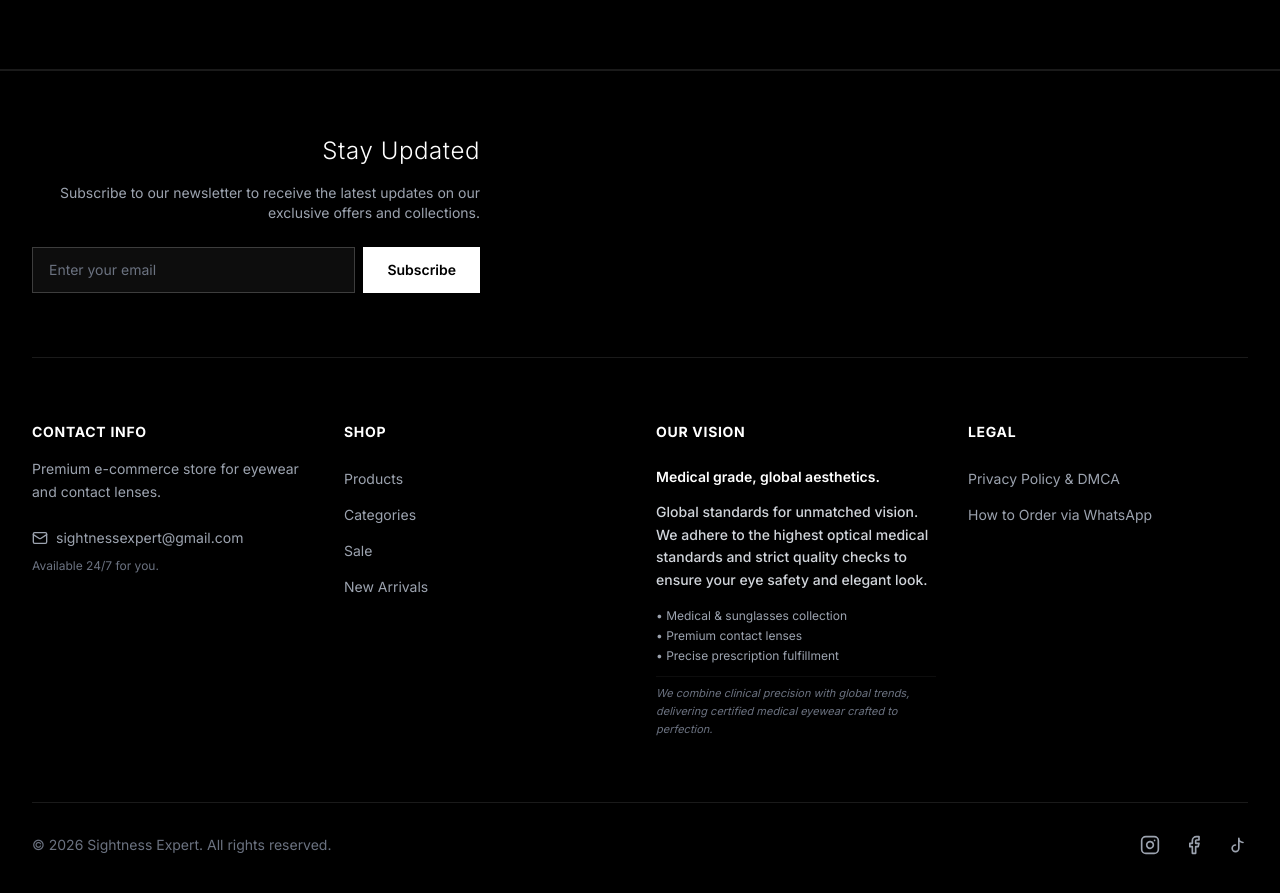
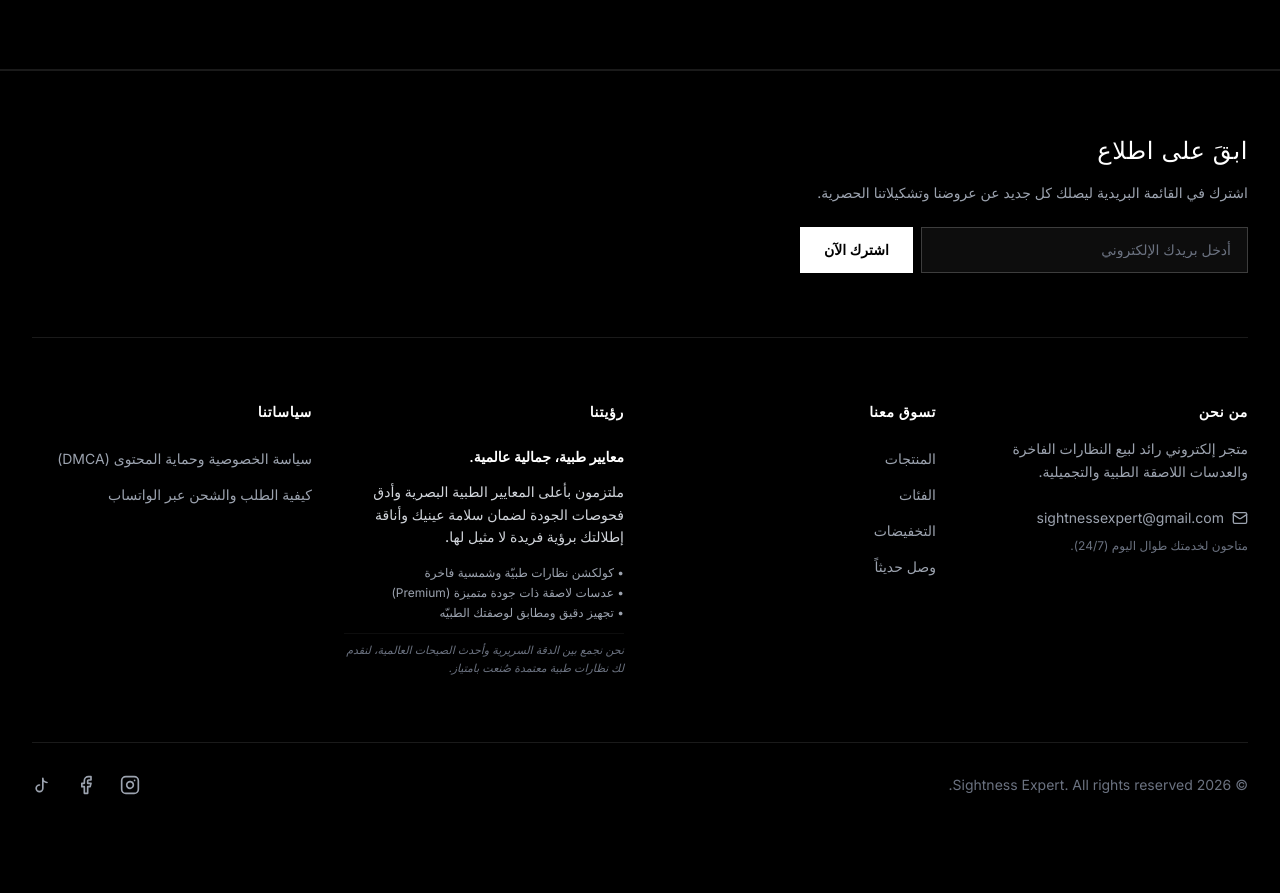
Before and after one commit to husseinabd1/sightnessexpert, a Next.js app: page / in a window 1280 px wide. Shown: the part 1660-2553 px from the top of the page. After the commit the page ends 2519 px from the top, so only its background shows below. Built offline with nearby package versions, Linux system fonts and the light colour scheme; no server answers; a web font is replaced by a local one.

Commit message:
Update Footer.tsx

```diff
--- a/src/components/Footer.tsx
+++ b/src/components/Footer.tsx
@@ -4,6 +4,7 @@ import Link from 'next/link';
 import { motion, AnimatePresence } from 'framer-motion';
 import { Instagram, Facebook, Mail, X, MessageCircle, ShoppingBag, Camera, Send, CheckCircle } from 'lucide-react';
 import { useState } from 'react';
+import { useLanguage } from './LanguageContext';
 
 const TiktokIcon = ({ size = 20 }: { size?: number }) => (
   <svg width={size} height={size} viewBox="0 0 24 24" fill="none" stroke="currentColor" strokeWidth="2" strokeLinecap="round" strokeLinejoin="round">
@@ -12,109 +13,158 @@ const TiktokIcon = ({ size = 20 }: { size?: number }) => (
 );
 
 export const Footer = () => {
+  const { language, isRtl } = useLanguage();
   const [isWhatsappModalOpen, setIsWhatsappModalOpen] = useState(false);
-  const whatsappNumber = "+9647700000000"; // 💡 Put your full WhatsApp number here with country code
+  const whatsappNumber = "+9647700000000";
 
-  const links = {
-    shop: [
-      { label: 'Products', href: '/shop' },
-      { label: 'Categories', href: '/categories' },
-      { label: 'Sale', href: '/shop?filter=sale' },
-      { label: 'New Arrivals', href: '/shop?sort=newest' },
-    ],
-    legal: [
-      { label: 'Privacy Policy & DMCA', href: '/privacy' },
-      { label: 'How to Order via WhatsApp', onClick: () => setIsWhatsappModalOpen(true) },
-    ],
-    social: [
-      { icon: Instagram, href: 'https://www.instagram.com/sightness_expert/', label: 'Instagram' },
-      { icon: Facebook, href: 'https://www.facebook.com/sightnessexpert', label: 'Facebook' },
-      { icon: TiktokIcon, href: 'https://www.tiktok.com/@sightness_expert', label: 'TikTok' },
-    ],
+  // النصوص باللغتين
+  const content = {
+    en: {
+      newsletterTitle: 'Stay Updated',
+      newsletterDesc: 'Subscribe to our newsletter to receive the latest updates on our exclusive offers and collections.',
+      emailPlaceholder: 'Enter your email',
+      subscribeBtn: 'Subscribe',
+      aboutTitle: 'About Us',
+      aboutDesc: 'Premium e-commerce store for luxury eyewear and professional contact lenses.',
+      hours: 'Available 24/7 for you.',
+      shopTitle: 'Shop',
+      visionTitle: 'Our Vision',
+      visionSub: 'Medical grade, global aesthetics.',
+      visionDesc: 'Global standards for unmatched vision. We adhere to the highest optical medical standards and strict quality checks to ensure your eye safety and elegant look.',
+      visionBullet1: '• Medical & sunglasses collection',
+      visionBullet2: '• Premium contact lenses',
+      visionBullet3: '• Precise prescription fulfillment',
+      visionFooter: 'We combine clinical precision with global trends, delivering certified medical eyewear crafted to perfection.',
+      legalTitle: 'Legal Policies',
+      privacyLink: 'Privacy Policy & DMCA',
+      whatsappLink: 'How to Order via WhatsApp',
+      modalTitle: 'WhatsApp Order & Shipping',
+      modalSub: 'Fast and automated process for your optical orders.',
+      step1Title: '1. Product Screenshot',
+      step1Desc: 'Take a screenshot of the glasses or lenses you chose from our store.',
+      step2Title: '2. Attach Prescription',
+      step2Desc: 'If ordering prescription glasses, attach a clear photo of your eye exam report.',
+      step3Title: '3. Submit to Chat',
+      step3Desc: 'Click the button below to be redirected to our live chat to provide your details.',
+      step4Title: '4. Fast Shipping',
+      step4Desc: 'Your order will be precisely prepared in our lab, then handed over to the carrier.',
+      modalBtn: 'Proceed to Order'
+    },
+    ar: {
+      newsletterTitle: 'ابقَ على اطلاع',
+      newsletterDesc: 'اشترك في القائمة البريدية ليصلك كل جديد عن عروضنا وتشكيلاتنا الحصرية.',
+      emailPlaceholder: 'أدخل بريدك الإلكتروني',
+      subscribeBtn: 'اشترك الآن',
+      aboutTitle: 'من نحن',
+      aboutDesc: 'متجر إلكتروني رائد لبيع النظارات الفاخرة والعدسات اللاصقة الطبية والتجميلية.',
+      hours: 'متاحون لخدمتك طوال اليوم (24/7).',
+      shopTitle: 'تسوق معنا',
+      visionTitle: 'رؤيتنا',
+      visionSub: 'معايير طبية، جمالية عالمية.',
+      visionDesc: 'ملتزمون بأعلى المعايير الطبية البصرية وأدق فحوصات الجودة لضمان سلامة عينيك وأناقة إطلالتك برؤية فريدة لا مثيل لها.',
+      visionBullet1: '• كولكشن نظارات طبيّة وشمسية فاخرة',
+      visionBullet2: '• عدسات لاصقة ذات جودة متميزة (Premium)',
+      visionBullet3: '• تجهيز دقيق ومطابق لوصفتك الطبيّه',
+      visionFooter: 'نحن نجمع بين الدقة السريرية وأحدث الصيحات العالمية، لنقدم لك نظارات طبية معتمدة صُنعت بامتياز.',
+      legalTitle: 'سياساتنا',
+      privacyLink: 'سياسة الخصوصية وحماية المحتوى (DMCA)',
+      whatsappLink: 'كيفية الطلب والشحن عبر الواتساب',
+      modalTitle: 'سياسة الشحن والطلب عبر الواتساب',
+      modalSub: 'آلية مؤتمتة وسريعة لمعالجة وتجهيز طلبك الطبي.',
+      step1Title: '1. لقطة شاشة للمنتج',
+      step1Desc: 'خذ لقطة شاشة (Screenshot) للنظارة أو العدسة التي اخترتها من المتجر.',
+      step2Title: '2. إرفاق الوصفة الطبية',
+      step2Desc: 'إذا كان طلبك نظارة طبية، أرفق صورة واضحة لتقرير فحص النظر الخاص بك.',
+      step3Title: '3. نقل الطلب للمختص',
+      step3Desc: 'عند ضغطك على الزر بالأسفل، سيتم توجيهك فوراً للمحادثة المباشرة لتزويدنا بتفاصيلك.',
+      step4Title: '4. الشحن والتسليم الفوري',
+      step4Desc: 'يتم فحص وتجهيز طلبك مخبرياً بدقة عالية، ثم يسلم لشركة الشحن ليصلك لباب البيت.',
+      modalBtn: 'الانتقال للطلب والشحن المباشر'
+    }
   };
+
+  const t = content[language];
+
+  const shopLinks = [
+    { label: isRtl ? 'المنتجات' : 'Products', href: '/shop' },
+    { label: isRtl ? 'الفئات' : 'Categories', href: '/categories' },
+    { label: isRtl ? 'التخفيضات' : 'Sale', href: '/shop?filter=sale' },
+    { label: isRtl ? 'وصل حديثاً' : 'New Arrivals', href: '/shop?sort=newest' },
+  ];
 
   return (
     <>
-      <footer className="bg-black border-t border-white/10 text-white" dir="ltr">
+      <footer className="bg-black border-t border-white/10 text-white">
         <div className="max-w-7xl mx-auto px-4 sm:px-6 lg:px-8 py-16">
 
           {/* Newsletter */}
           <div className="mb-16 pb-16 border-b border-white/10">
             <div className="max-w-md">
-              <h3 className="text-2xl font-light mb-4 tracking-wide">Stay Updated</h3>
-              <p className="text-gray-400 text-sm mb-6">Subscribe to our newsletter to receive the latest updates on our exclusive offers and collections.</p>
+              <h3 className="text-2xl font-light mb-4 tracking-wide">{t.newsletterTitle}</h3>
+              <p className="text-gray-400 text-sm mb-6">{t.newsletterDesc}</p>
               <form className="flex gap-2" onSubmit={(e) => e.preventDefault()}>
-                <input type="email" placeholder="Enter your email" className="flex-1 bg-white/5 border border-white/20 px-4 py-3 text-sm focus:border-white outline-none text-white" />
-                <button type="submit" className="px-6 py-3 bg-white text-black font-semibold text-sm hover:bg-gray-200 transition-colors">Subscribe</button>
+                <input type="email" placeholder={t.emailPlaceholder} className="flex-1 bg-white/5 border border-white/20 px-4 py-3 text-sm focus:border-white outline-none text-white" />
+                <button type="submit" className="px-6 py-3 bg-white text-black font-semibold text-sm hover:bg-gray-200 transition-colors">{t.subscribeBtn}</button>
               </form>
             </div>
           </div>
 
           {/* Grid */}
-          <div className="grid grid-cols-1 sm:grid-cols-2 lg:grid-cols-4 gap-12 lg:gap-8 mb-16 text-left">
+          <div className="grid grid-cols-1 sm:grid-cols-2 lg:grid-cols-4 gap-12 lg:gap-8 mb-16">
 
             {/* Contact Info */}
             <div className="space-y-4">
-              <h4 className="text-sm font-bold tracking-wider uppercase text-white">Contact Info</h4>
-              <p className="text-sm text-gray-400 leading-relaxed">
-                Premium e-commerce store for eyewear and contact lenses.
-              </p>
+              <h4 className="text-sm font-bold tracking-wider uppercase text-white">{t.aboutTitle}</h4>
+              <p className="text-sm text-gray-400 leading-relaxed">{t.aboutDesc}</p>
               <div className="pt-2 space-y-2">
                 <a href="mailto:sightnessexpert@gmail.com" className="text-sm text-gray-400 hover:text-white transition-colors flex items-center gap-2">
                   <Mail size={16} /> sightnessexpert@gmail.com
                 </a>
-                <p className="text-xs text-gray-500 leading-relaxed">
-                  Available 24/7 for you.
-                </p>
+                <p className="text-xs text-gray-500 leading-relaxed">{t.hours}</p>
               </div>
             </div>
 
             {/* Shop */}
             <div>
-              <h4 className="text-sm font-bold tracking-wider uppercase mb-6 text-white">Shop</h4>
+              <h4 className="text-sm font-bold tracking-wider uppercase mb-6 text-white">{t.shopTitle}</h4>
               <ul className="space-y-3">
-                {links.shop.map((link) => (
-                  <li key={link.href}>
+                {shopLinks.map((link, i) => (
+                  <li key={i}>
                     <Link href={link.href} className="text-sm text-gray-400 hover:text-white transition-colors">{link.label}</Link>
                   </li>
                 ))}
               </ul>
             </div>
 
-            {/* Our Vision */}
+            {/* Vision */}
             <div>
-              <h4 className="text-sm font-bold tracking-wider uppercase mb-6 text-white">Our Vision</h4>
+              <h4 className="text-sm font-bold tracking-wider uppercase mb-6 text-white">{t.visionTitle}</h4>
               <div className="text-sm text-gray-400 space-y-3 leading-relaxed">
-                <p className="font-semibold text-white">Medical grade, global aesthetics.</p>
-                <p className="text-gray-300 font-medium">
-                  Global standards for unmatched vision. We adhere to the highest optical medical standards and strict quality checks to ensure your eye safety and elegant look.
-                </p>
+                <p className="font-semibold text-white">{t.visionSub}</p>
+                <p className="text-gray-300 font-medium">{t.visionDesc}</p>
                 <ul className="space-y-1 text-xs pt-1 text-gray-400">
-                  <li>• Medical & sunglasses collection</li>
-                  <li>• Premium contact lenses</li>
-                  <li>• Precise prescription fulfillment</li>
+                  <li>{t.visionBullet1}</li>
+                  <li>{t.visionBullet2}</li>
+                  <li>{t.visionBullet3}</li>
                 </ul>
                 <div className="pt-2 border-t border-white/5">
-                  <p className="text-[11px] text-gray-500 italic">
-                    We combine clinical precision with global trends, delivering certified medical eyewear crafted to perfection.
-                  </p>
+                  <p className="text-[11px] text-gray-500 italic">{t.visionFooter}</p>
                 </div>
               </div>
             </div>
 
             {/* Legal */}
             <div>
-              <h4 className="text-sm font-bold tracking-wider uppercase mb-6 text-white">Legal</h4>
+              <h4 className="text-sm font-bold tracking-wider uppercase mb-6 text-white">{t.legalTitle}</h4>
               <ul className="space-y-3">
-                {links.legal.map((link, index) => (
-                  <li key={index}>
-                    {link.onClick ? (
-                      <button onClick={link.onClick} className="text-sm text-gray-400 hover:text-white transition-colors text-left">{link.label}</button>
-                    ) : (
-                      <Link href={link.href!} className="text-sm text-gray-400 hover:text-white transition-colors">{link.label}</Link>
-                    )}
-                  </li>
-                ))}
+                <li>
+                  <Link href="/privacy" className="text-sm text-gray-400 hover:text-white transition-colors">{t.privacyLink}</Link>
+                </li>
+                <li>
+                  <button onClick={() => setIsWhatsappModalOpen(true)} className="text-sm text-gray-400 hover:text-white transition-colors text-right">
+                    {t.whatsappLink}
+                  </button>
+                </li>
               </ul>
             </div>
 
@@ -124,25 +174,20 @@ export const Footer = () => {
           <div className="pt-8 border-t border-white/10 flex flex-col md:flex-row justify-between items-center gap-6">
             <p className="text-sm text-gray-500">© {new Date().getFullYear()} Sightness Expert. All rights reserved.</p>
             <div className="flex items-center gap-6">
-              {links.social.map((social) => {
-                const Icon = social.icon;
-                return (
-                  <a key={social.label} href={social.href} target="_blank" rel="noopener noreferrer" className="text-gray-400 hover:text-white transition-colors">
-                    <Icon size={20} />
-                  </a>
-                );
-              })}
+              <a href="https://www.instagram.com/sightness_expert/" target="_blank" rel="noopener noreferrer" className="text-gray-400 hover:text-white transition-colors"><Instagram size={20} /></a>
+              <a href="https://www.facebook.com/sightnessexpert" target="_blank" rel="noopener noreferrer" className="text-gray-400 hover:text-white transition-colors"><Facebook size={20} /></a>
+              <a href="https://www.tiktok.com/@sightness_expert" target="_blank" rel="noopener noreferrer" className="text-gray-400 hover:text-white transition-colors"><TiktokIcon size={20} /></a>
             </div>
           </div>
         </div>
       </footer>
 
-      {/* WhatsApp Order Modal */}
+      {/* WhatsApp Modal */}
       <AnimatePresence>
         {isWhatsappModalOpen && (
           <motion.div initial={{ opacity: 0 }} animate={{ opacity: 1 }} exit={{ opacity: 0 }} className="fixed inset-0 z-50 flex items-center justify-center p-4 bg-black/80 backdrop-blur-sm" onClick={() => setIsWhatsappModalOpen(false)}>
-            <motion.div initial={{ scale: 0.95, opacity: 0 }} animate={{ scale: 1, opacity: 1 }} exit={{ scale: 0.95, opacity: 0 }} onClick={(e) => e.stopPropagation()} className="bg-zinc-900 border border-white/10 rounded-2xl p-6 sm:p-8 max-w-md w-full relative shadow-2xl" dir="ltr">
-              <button onClick={() => setIsWhatsappModalOpen(false)} className="absolute top-4 right-4 text-gray-400 hover:text-white transition-colors">
+            <motion.div initial={{ scale: 0.95, opacity: 0 }} animate={{ scale: 1, opacity: 1 }} exit={{ scale: 0.95, opacity: 0 }} onClick={(e) => e.stopPropagation()} className="bg-zinc-900 border border-white/10 rounded-2xl p-6 sm:p-8 max-w-md w-full relative shadow-2xl">
+              <button onClick={() => setIsWhatsappModalOpen(false)} className={`absolute top-4 ${isRtl ? 'left-4' : 'right-4'} text-gray-400 hover:text-white transition-colors`}>
                 <X size={20} />
               </button>
 
@@ -150,47 +195,47 @@ export const Footer = () => {
                 <div className="w-12 h-12 bg-green-500/20 text-green-500 rounded-full flex items-center justify-center mx-auto mb-4">
                   <MessageCircle size={24} />
                 </div>
-                <h3 className="text-xl font-bold text-white mb-2">WhatsApp Order & Shipping</h3>
-                <p className="text-sm text-gray-400">Fast and automated process for your optical orders.</p>
+                <h3 className="text-xl font-bold text-white mb-2">{t.modalTitle}</h3>
+                <p className="text-sm text-gray-400">{t.modalSub}</p>
               </div>
 
-              <div className="space-y-5 mb-8 text-left">
+              <div className="space-y-5 mb-8">
                 <div className="flex items-start gap-3">
                   <div className="w-7 h-7 rounded-full bg-white/5 flex items-center justify-center text-white shrink-0 mt-0.5"><ShoppingBag size={14} /></div>
                   <div>
-                    <h4 className="text-white font-medium text-sm">1. Product Screenshot</h4>
-                    <p className="text-gray-400 text-xs mt-0.5">Take a screenshot of the glasses or lenses you chose from our store.</p>
+                    <h4 className="text-white font-medium text-sm">{t.step1Title}</h4>
+                    <p className="text-gray-400 text-xs mt-0.5">{t.step1Desc}</p>
                   </div>
                 </div>
 
                 <div className="flex items-start gap-3">
                   <div className="w-7 h-7 rounded-full bg-white/5 flex items-center justify-center text-white shrink-0 mt-0.5"><Camera size={14} /></div>
                   <div>
-                    <h4 className="text-white font-medium text-sm">2. Attach Prescription</h4>
-                    <p className="text-gray-400 text-xs mt-0.5">If ordering prescription glasses, attach a clear photo of your eye exam report.</p>
+                    <h4 className="text-white font-medium text-sm">{t.step2Title}</h4>
+                    <p className="text-gray-400 text-xs mt-0.5">{t.step2Desc}</p>
                   </div>
                 </div>
 
                 <div className="flex items-start gap-3">
                   <div className="w-7 h-7 rounded-full bg-white/5 flex items-center justify-center text-white shrink-0 mt-0.5"><Send size={14} /></div>
                   <div>
-                    <h4 className="text-white font-medium text-sm">3. Submit to Chat</h4>
-                    <p className="text-gray-400 text-xs mt-0.5">Click the button below to be redirected to our live chat to provide your location and full name.</p>
+                    <h4 className="text-white font-medium text-sm">{t.step3Title}</h4>
+                    <p className="text-gray-400 text-xs mt-0.5">{t.step3Desc}</p>
                   </div>
                 </div>
 
                 <div className="flex items-start gap-3">
                   <div className="w-7 h-7 rounded-full bg-white/5 flex items-center justify-center text-white shrink-0 mt-0.5"><CheckCircle size={14} /></div>
                   <div>
-                    <h4 className="text-white font-medium text-sm">4. Fast & Calibrated Shipping</h4>
-                    <p className="text-gray-400 text-xs mt-0.5">Your order will be precisely prepared in our lab, then handed over to the shipping carrier.</p>
+                    <h4 className="text-white font-medium text-sm">{t.step4Title}</h4>
+                    <p className="text-gray-400 text-xs mt-0.5">{t.step4Desc}</p>
                   </div>
                 </div>
               </div>
 
               <a href={`https://wa.me/${whatsappNumber}`} target="_blank" rel="noopener noreferrer" className="w-full flex items-center justify-center gap-2 bg-green-500 hover:bg-green-600 text-white py-3 px-4 rounded-xl font-medium transition-colors duration-300">
                 <MessageCircle size={18} />
-                Proceed to Order
+                {t.modalBtn}
               </a>
             </motion.div>
           </motion.div>
```
